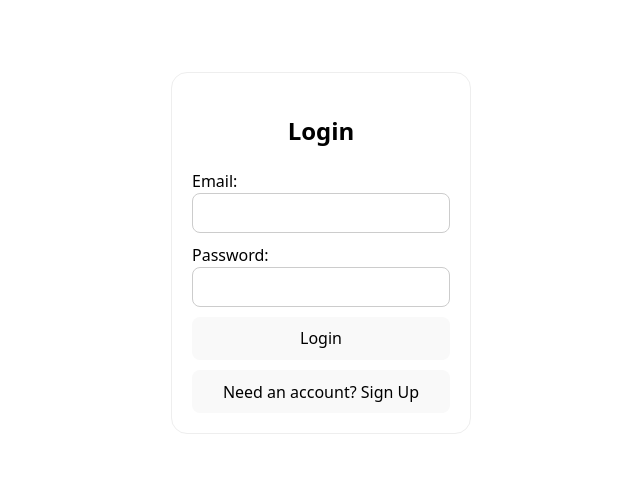
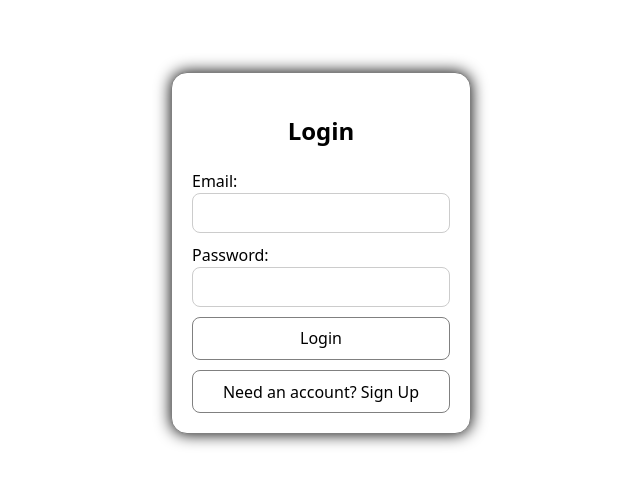
Before and after one commit to GajjarHarikrushn/AttendanceSystem, a React (Vite) app: page /user in a window 1280 px wide. Shown: the part 147-632 px from the top of the page, without its empty margins (319-959 px from the left). Built offline with nearby package versions, Linux system fonts and the light colour scheme; no server answers.

Commit message:
fixed color theme change bug

```diff
--- a/src/App.css
+++ b/src/App.css
@@ -13,7 +13,7 @@ body {
 .login-container {
   width: 300px;
   padding: 2rem;
-  background: white;
+  background: var(--card-color);
   border-radius: 8px;
   box-shadow: 0 4px 10px rgba(0, 0, 0, 0.1);
 }
@@ -40,13 +40,9 @@ input {
 button {
   width: 100%;
   padding: 0.6rem;
-  background: #007bff;
-  color: white;
-  border: none;
-  border-radius: 4px;
-  cursor: pointer;
+  color: var(--button-text-color);
 }
 
 button:hover {
-  background: #0056b3;
+  background: var(--button-hover-color);
 }
--- a/src/index.css
+++ b/src/index.css
@@ -4,13 +4,39 @@
   font-weight: 400;
 
   color-scheme: light dark;
-  color: rgba(255, 255, 255, 0.87);
-  background-color: #242424;
+  background-color: var(--card-color);
 
   font-synthesis: none;
   text-rendering: optimizeLegibility;
   -webkit-font-smoothing: antialiased;
   -moz-osx-font-smoothing: grayscale;
+
+  --shade-color: black;
+  --border-color: gray;
+  --card-color: white;
+  --text-color: black;
+  --button-color: white;
+  --button-text-color: black;
+  --button-hover-color: black;
+  --button-text-hover-color: white;
+  --button-outline: gray;
+}
+
+@media (prefers-color-scheme: dark) {
+  :root {
+    color: #213547;
+    background-color: black;
+    --button-color: black;
+    --button-text-color: white;
+    --button-hover-color: white;
+    --button-text-hover-color: black;
+    --shade-color: white;
+    --text-color: white;
+    --border-color: white;
+  }
+  a:hover {
+    color: #747bff;
+  }
 }
 
 a {
@@ -25,7 +51,6 @@ a:hover {
 body {
   margin: 0;
   display: flex;
-  /* place-items: center; */
   justify-content: center;
   align-items: center;
   min-width: 320px;
@@ -39,37 +64,24 @@ h1 {
 
 button {
   border-radius: 8px;
-  border: 1px solid transparent;
+  border: 1px solid var(--button-outline);
   padding: 0.6em 1.2em;
   font-size: 1em;
   font-weight: 500;
   font-family: inherit;
-  background-color: #1a1a1a;
+  background-color: var(--button-color);
   cursor: pointer;
-  transition: border-color 0.25s;
+  color: var(--button-text-color);
 }
 button:hover {
-  border-color: #646cff;
+  background: var(--button-hover-color);
+  color: var(--button-text-hover-color)
 }
 button:focus,
 button:focus-visible {
   outline: 4px auto -webkit-focus-ring-color;
 }
 
-@media (prefers-color-scheme: light) {
-  :root {
-    color: #213547;
-    background-color: #ffffff;
-  }
-  a:hover {
-    color: #747bff;
-  }
-  button {
-    background-color: #f9f9f9;
-  }
-}
-
-
 * {
   box-sizing: border-box;
 }
--- a/src/pages/login.css
+++ b/src/pages/login.css
@@ -1,10 +1,10 @@
 .login {
     width: 300px;
-    padding: 20px; border: 1px solid #eee;
+    padding: 20px;
+    border: 1px solid var(--border-color);
     border-radius: 1rem;
-    box-shadow: 2px 2px 10px white;
+    box-shadow: 0 0 1rem var(--shade-color);
     background: white;
-    color: black;
     display: flex;
     flex-direction: column;
     justify-content: center;
@@ -26,7 +26,3 @@ input {
     display: flex;
     width: 100%;
 }
-
-button:hover {
-    background-color: #646cff;
-}
--- a/src/pages/userAdmin.css
+++ b/src/pages/userAdmin.css
@@ -27,7 +27,7 @@
 .sidebar {
     width: 250px;
     height: 100%;
-    color: white
+    color: var(--text-color);
 }
 
 .sidebar p {
@@ -37,5 +37,6 @@
 }
 
 .sidebar p:hover {
-    background: black;
+    background: var(--button-hover-color);
+    color: var(--button-text-hover-color);
 }
```
